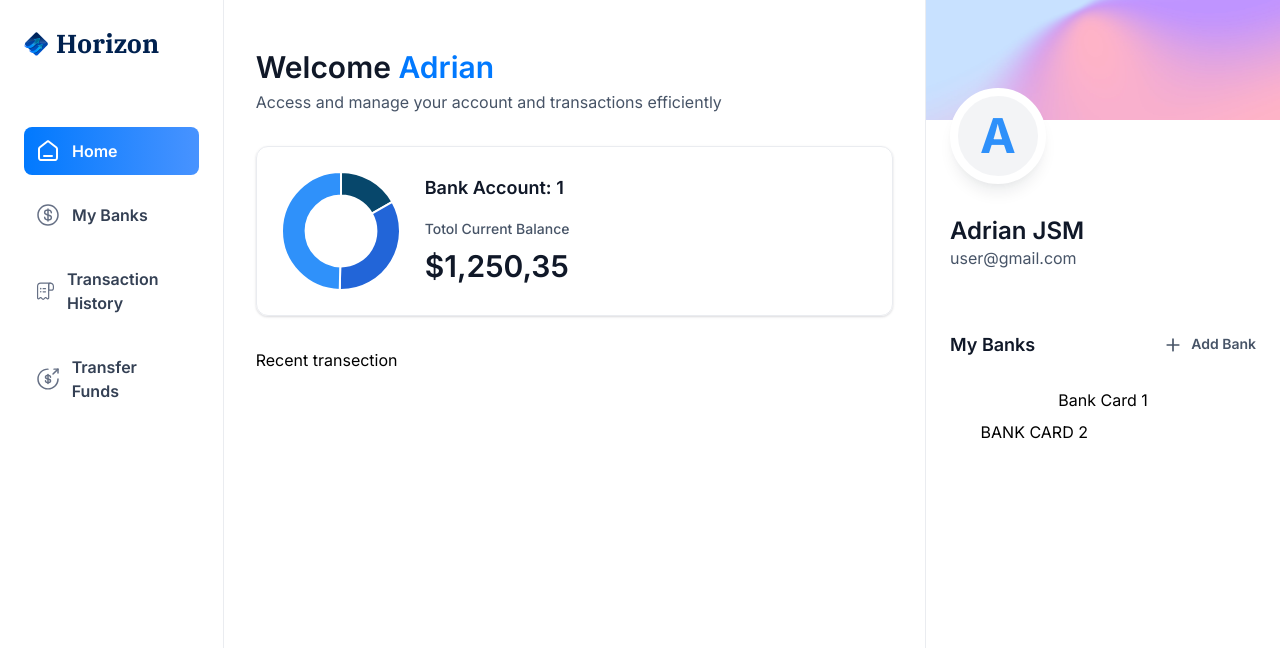
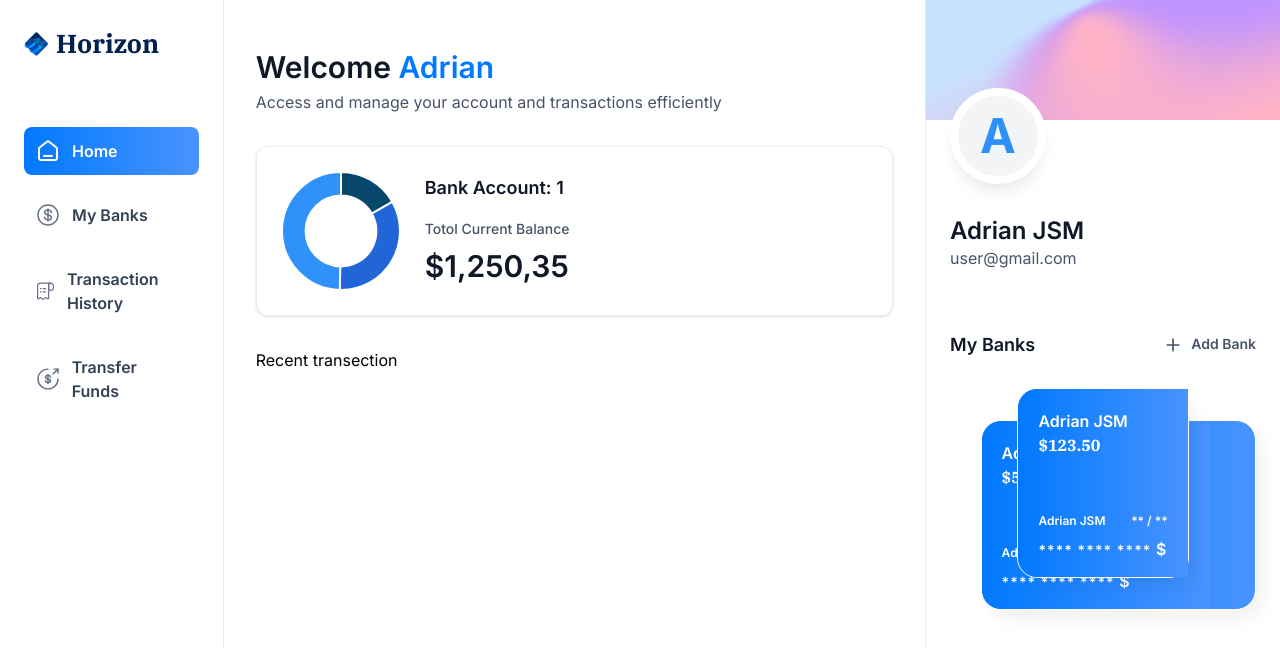
Before and after one commit to Shahriyar001/banking-app, a Next.js app: page / in a window 1280 px wide. Shown: the top 648 px of the page. Built offline with nearby package versions, Linux system fonts and the light colour scheme.

Commit message:
added bank card

```diff
--- a/app/(root)/page.tsx
+++ b/app/(root)/page.tsx
@@ -27,7 +27,11 @@
         </header>
         Recent transection
       </div>
-      <RightSidebar user={loggedIn} transactions={[]} banks={[{}, {}]} />
+      <RightSidebar
+        user={loggedIn}
+        transactions={[]}
+        banks={[{ currentBalance: 123.5 }, { currentBalance: 500.5 }]}
+      />
     </section>
   );
 };
--- /dev/null
+++ b/components/BankCard.tsx
@@ -0,0 +1,37 @@
+import { formatAmount } from "@/lib/utils";
+import Link from "next/link";
+import React from "react";
+
+const BankCard = ({
+  account,
+  userName,
+  showBalance = true,
+}: CreditCardProps) => {
+  return (
+    <div className="flex flex-col">
+      <Link href="/" className="bank-card">
+        <div className="bank-card_content">
+          <div>
+            <h1 className="text-16 font-semibold text-white">
+              {account.name || userName}
+            </h1>
+            <p className="font-ibm-plex-serif font-black text-white">
+              {formatAmount(account.currentBalance)}
+            </p>
+          </div>
+          <article className="flex flex-col gap-2">
+            <div className="flex justify-between ">
+              <h1 className="text-12 font-semibold text-white">{userName}</h1>
+              <h2 className="text-12 font-semibold text-white">** / **</h2>
+            </div>
+            <p className="text-14 font-semibold tracking-[1.1px] text-white">
+              **** **** **** <span className="text-16">${account.mask}</span>
+            </p>
+          </article>
+        </div>
+      </Link>
+    </div>
+  );
+};
+
+export default BankCard;
--- a/components/RightSidebar.tsx
+++ b/components/RightSidebar.tsx
@@ -1,6 +1,7 @@
 import Image from "next/image";
 import Link from "next/link";
 import React from "react";
+import BankCard from "./BankCard";
 
 const RightSidebar = ({ user, transactions, banks }: RightSidebarProps) => {
   return (
@@ -31,10 +32,22 @@
         </div>
         {banks?.length > 0 && (
           <div className="relative flex flex-1 flex-col items-center justify-center gap-5">
-            <div className="relative z-10">Bank Card 1</div>
+            <div className="relative z-10">
+              <BankCard
+                key={banks[0].$id}
+                account={banks[0]}
+                userName={`${user.firstName} ${user.lastName}`}
+                showBalance={false}
+              />
+            </div>
             {banks[1] && (
               <div className="absolute right-0 top-8 z-0 w-[90%]">
-                BANK CARD 2
+                <BankCard
+                  key={banks[1].$id}
+                  account={banks[1]}
+                  userName={`${user.firstName} ${user.lastName}`}
+                  showBalance={false}
+                />
               </div>
             )}
           </div>
@@ -45,3 +58,9 @@
 };
 
 export default RightSidebar;
+
+{
+  /* <p className="font-ibm-plex-serif font-black text-white">
+         {formatAmount(account.currentBalance)}
+            </p> */
+}
```
